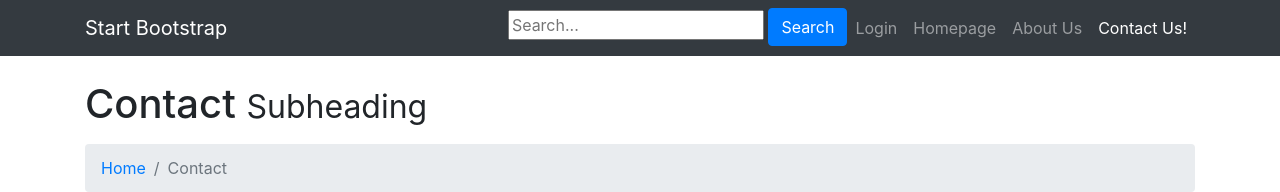
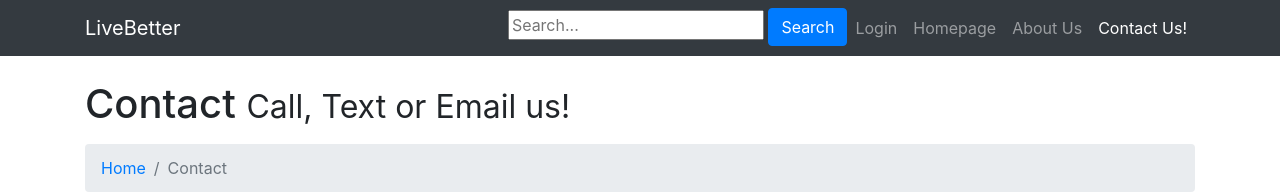
Before and after one commit to c0zymaneASC/livebetter, a website: page contact.html in a window 1280 px wide. Shown: the top 192 px of the page. Drawn offline with Linux system fonts and the light colour scheme.

Commit message:
hopefully final push again

```diff
--- a/contact.html
+++ b/contact.html
@@ -23,7 +23,7 @@
   <!-- Navigation -->
   <nav class="navbar fixed-top navbar-expand-lg navbar-dark bg-dark fixed-top">
     <div class="container">
-      <a class="navbar-brand" href="index.html">Start Bootstrap</a>
+      <a class="navbar-brand" href="index.html">LiveBetter</a>
       <button class="navbar-toggler navbar-toggler-right" type="button" data-toggle="collapse" data-target="#navbarResponsive" aria-controls="navbarResponsive" aria-expanded="false" aria-label="Toggle navigation">
         <span class="navbar-toggler-icon"></span>
       </button>
@@ -55,7 +55,7 @@
 
     <!-- Page Heading/Breadcrumbs -->
     <h1 class="mt-4 mb-3">Contact
-      <small>Subheading</small>
+      <small>Call, Text or Email us!</small>
     </h1>
 
     <ol class="breadcrumb">
```
